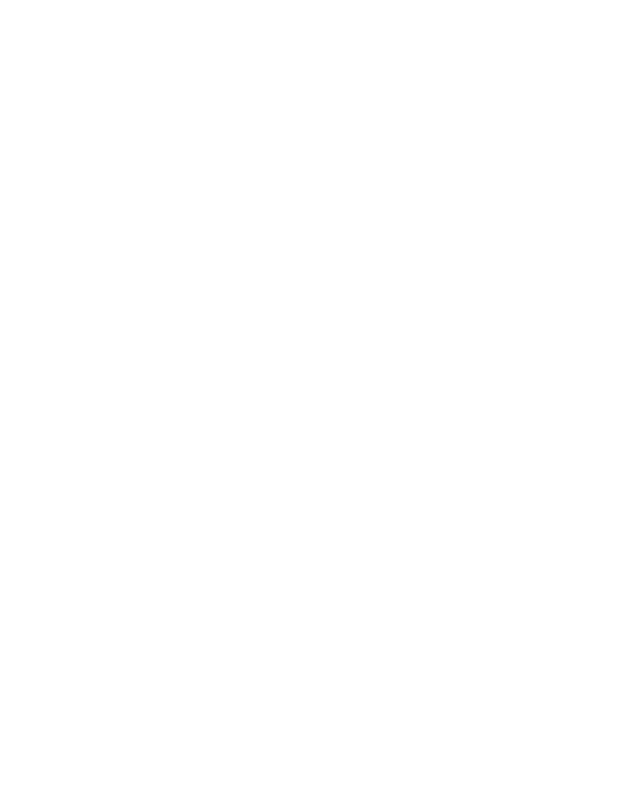
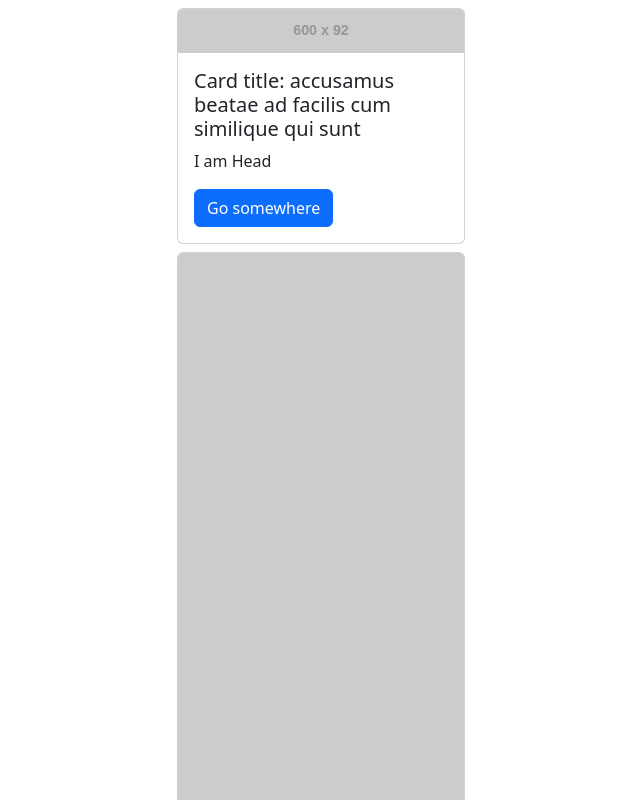
Before and after one commit to Oleksandra-lab/REACT, a React app: page / in a window 1280 px wide. Shown: the top 800 px of the page, without its empty margins (319-959 px from the left). Built offline with nearby package versions, Linux system fonts and the light colour scheme; placeholder pictures from the web are drawn by us.

Commit message:
first component

```diff
--- a/public/index.html
+++ b/public/index.html
@@ -9,10 +9,12 @@
       content="Web site created using create-react-app"
     />
     <title>React App</title>
+    <link href="https://cdn.jsdelivr.net/npm/bootstrap@5.3.1/dist/css/bootstrap.min.css" rel="stylesheet" integrity="sha384-4bw+/aepP/YC94hEpVNVgiZdgIC5+VKNBQNGCHeKRQN+PtmoHDEXuppvnDJzQIu9" crossorigin="anonymous">
   </head>
   <body>
     <noscript>You need to enable JavaScript to run this app.</noscript>
     <div id="root"></div>
+    <script src="https://cdn.jsdelivr.net/npm/bootstrap@5.3.1/dist/js/bootstrap.bundle.min.js" integrity="sha384-HwwvtgBNo3bZJJLYd8oVXjrBZt8cqVSpeBNS5n7C8IVInixGAoxmnlMuBnhbgrkm" crossorigin="anonymous"></script>
 
   </body>
 </html>
--- /dev/null
+++ b/src/data.json
@@ -0,0 +1,18 @@
+[{
+    "id": 1,
+    "title": "accusamus beatae ad facilis cum similique qui sunt",
+    "url": "https://via.placeholder.com/600/92c952",
+    "thumbnailUrl": "https://via.placeholder.com/150/92c952"
+  },
+  {
+    "id": 2,
+    "title": "reprehenderit est deserunt velit ipsam",
+    "url": "https://via.placeholder.com/600/771796",
+    "thumbnailUrl": "https://via.placeholder.com/150/771796"
+  },
+  {
+    "id": 3,
+    "title": "officia porro iure quia iusto qui ipsa ut modi",
+    "url": "https://via.placeholder.com/600/24f355",
+    "thumbnailUrl": "https://via.placeholder.com/150/24f355"
+  }]
--- a/src/index.js
+++ b/src/index.js
@@ -1,16 +1,37 @@
 import React from 'react';
 import ReactDOM from 'react-dom/client';
+import data from './data.json'
 // import './index.css';
 
-const root = document.getElementById('root')
+// const paragraph = React.createElement('p', {id: 'test-P-id', children: ['I am P']})
 
-const div = React.createElement('div')
+// const p = <p id='test-P-id'>I am P</p>
 
-ReactDOM.createRoot(root).render(div)
+// const div = React.createElement('div', { name: 'main', id: 'test-id', className: 'test-class', children: p,}, )
+// const div = <div  name='main' id='test-id' className='test-class'>{p}</div>
+
+const Head = () => {
+    return <p> I am Head</p>
+}
 
 
+const Card = () => {
+    return data.map(photo => {
+        return(
+            <div key={photo.id} className="card mx-auto my-2" style={{width: '18rem'}}>
+<img src={photo.url} className="card-img-top" alt={photo.title}/>
+<div className="card-body">
+  <h5 className="card-title">Card title: {photo.title}</h5>
+  {/* {head()} */}
+  <Head />
+  <a href="htpp" className="btn btn-primary">Go somewhere</a>
+</div>
+</div>
+        )
+    })
+}
 
-
+ReactDOM.createRoot(document.getElementById('root')).render(<Card />)
 
 
 
```
